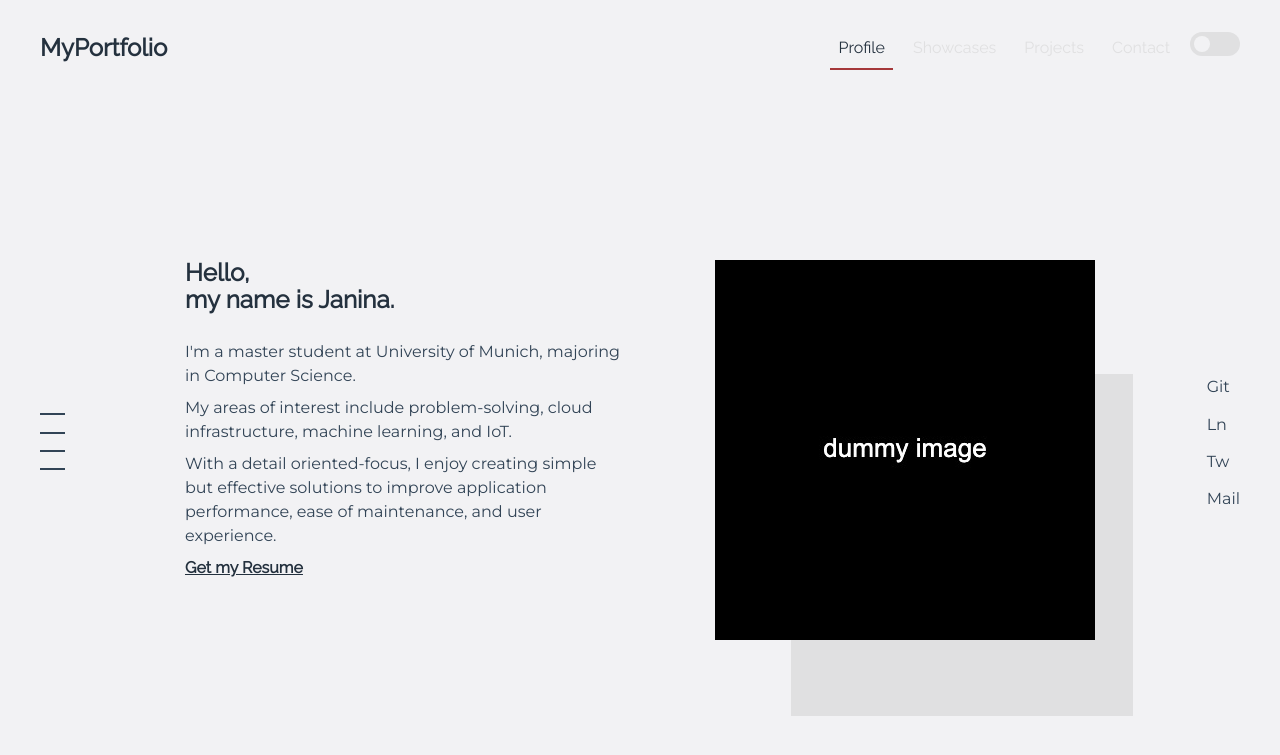
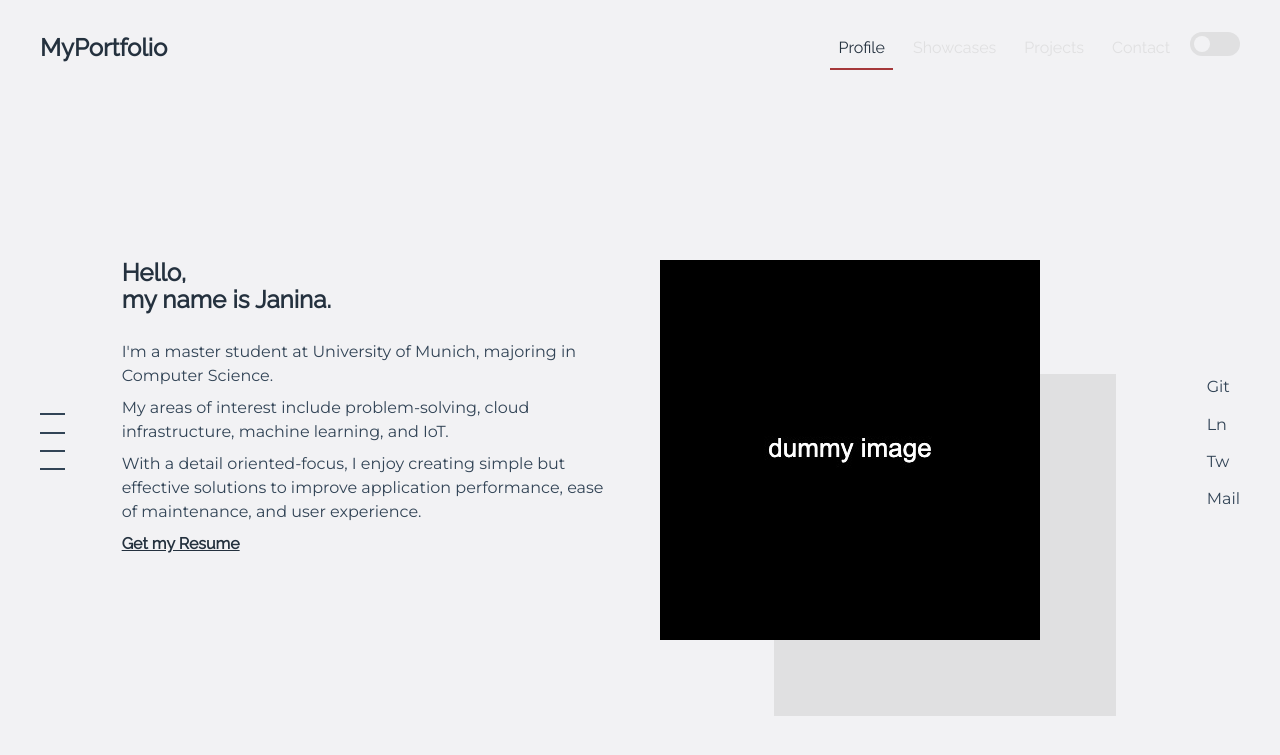
Before and after one commit to JaninaMattes/janinamattes.github.io, a Jekyll site: the page built from profile.html, in a window 1280 px wide. Shown: the top 755 px of the page. Built offline with Jekyll 4.4.1, drawn with Linux system fonts in a browser that asks for light colours.

Commit message:
src: Update structure

```diff
--- a/assets/css/custom-content.css
+++ b/assets/css/custom-content.css
@@ -41,7 +41,7 @@
   border-bottom: none;
 }
 
-.image-container {
+.profile-image-container {
   justify-self: right;
   position: relative;
   max-width: 100%;
@@ -60,19 +60,27 @@
   position: absolute;
   width: 90%;
   height: 90%;
-  right: -10%;
+  right: -20%;
   bottom: -20%;
   background: var(--bg-color-light);
   z-index: -1;
 }
 
+.no-padding-column-img {
+  padding: 0px 0px 0px 20px;
+}
+
+.no-padding-column-txt {
+  padding: 0px 20px 0px 0px;
+}
+
 @media (max-width: 767px) {
 
-  .image-container {
+  .profile-image-container {
     position: relative;
     object-position: center;
     border-style: none;
-    margin: 2rem 0;
+    margin: 2rem 1rem 2rem 0;
   }
 
   .image img {
@@ -80,7 +88,12 @@
     height: auto;
   }
 
-  .image-container .image {
-    margin-top: 2rem;
+  .no-padding-column-img {
+    padding: 0;
   }
+
+  .no-padding-column-txt {
+    padding: 0;
+  }
+
 }
--- a/assets/css/layout.css
+++ b/assets/css/layout.css
@@ -14,7 +14,6 @@ body {
   color: var(--text-color);
 }
 
-
 header {
   position: fixed;
   width: 100%;
@@ -25,10 +24,8 @@ header {
   display: flex;
   flex-direction: column;
   justify-content: center;
-  align-items: center;
   height: 100vh;
   width: 100%;
-  padding: 0px 32px;
 }
 
 /* Left and right side navbars */
@@ -68,6 +65,7 @@ header {
   }
 
   .main-container {
-    margin-top: 30%;
+    margin-top: 20%;
+    padding: 0 30px;
   }
 }
--- a/profile.html
+++ b/profile.html
@@ -9,7 +9,7 @@ permalink: /profile
   <div class="container-fluid">
     <div class="row">
 
-      <div class="col-md-6">
+      <div class="col-md-6 d-flex no-padding-column-txt">
         <div class="profile-info-container">
           <h3 class="title">Hello, </br> my name is Janina.</h3>
           <p class="text">
@@ -29,8 +29,8 @@ permalink: /profile
         </div>
       </div>
 
-      <div class="col-md-6">
-        <div class="image-container">
+      <div class="col-md-6 d-flex no-padding-column-img">
+        <div class="profile-image-container">
           <picture class="image">
             <img src="imgs/dummy-img.jpg" alt="profile picture">
           </picture>
```
